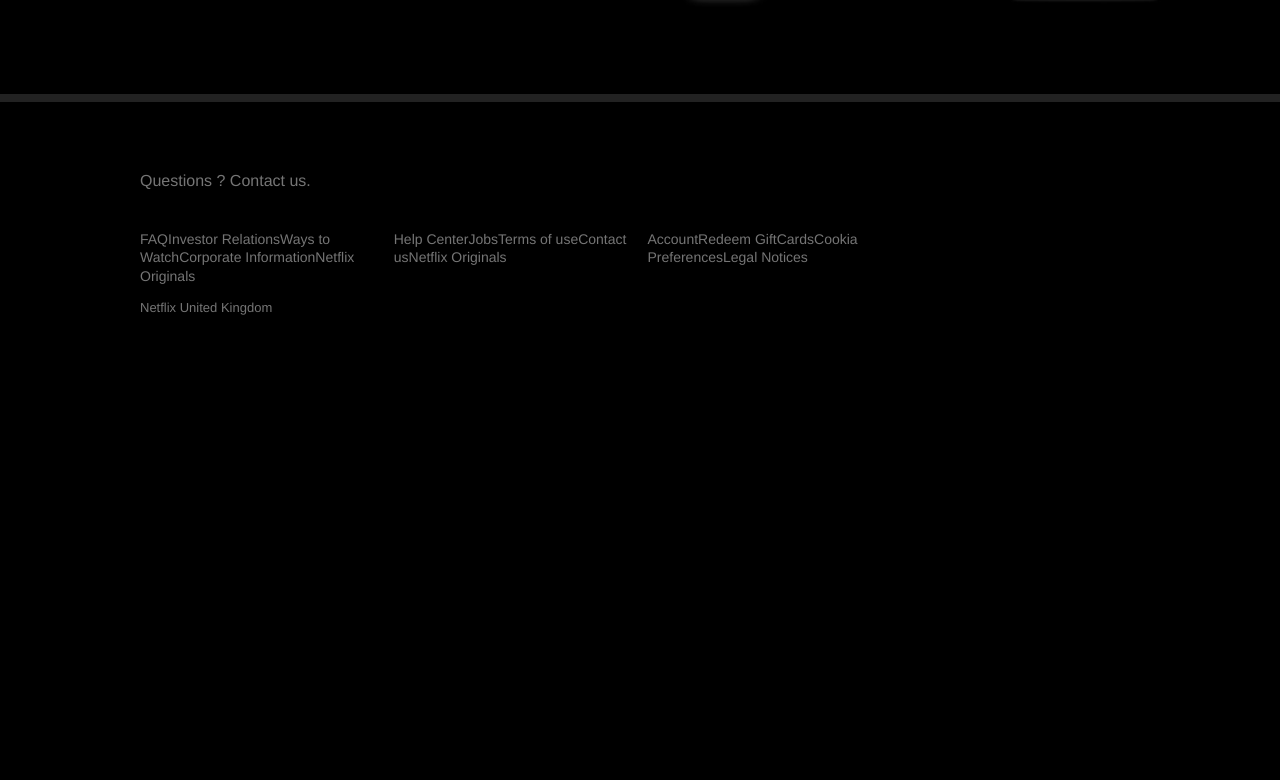
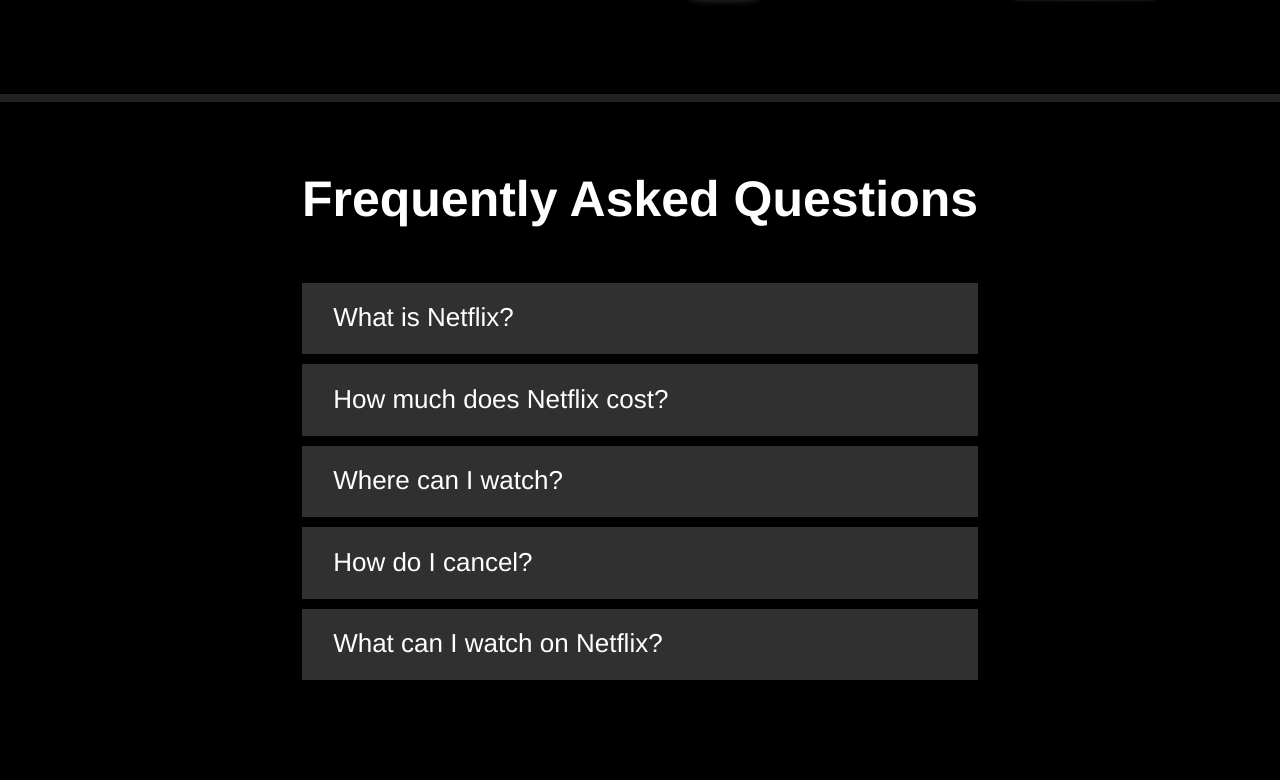
Before and after one commit to aleff25/netflix-clone, a React (Create React App) app: page / in a window 1280 px wide. Shown: the part 1500-2280 px from the top of the page. Before the commit the page ends 1926 px from the top, so only its background shows below. Built offline with nearby package versions, Linux system fonts and the light colour scheme.

Commit message:
Faqs componente

```diff
--- a/src/App.js
+++ b/src/App.js
@@ -1,11 +1,13 @@
 import React from 'react';
 import JumbotronContainer from './containers/Jumbotron';
 import FooterContainer from './containers/Footer';
+import FaqsContainer from './containers/Faqs';
 
 function App() {
   return (
     <>
       <JumbotronContainer />
+      <FaqsContainer />
       <FooterContainer />
     </>
   );
--- /dev/null
+++ b/src/components/Accordion/index.js
@@ -0,0 +1,48 @@
+/* eslint-disable no-shadow */
+import React, { useState, useContext, createContext } from 'react';
+
+import {
+  Container, Inner, Title, Frame, Item, Header, Body
+} from './styles';
+
+const ToggleContext = createContext();
+
+function Accordion({ children, ...rest }) {
+  return (
+    <Container {...rest}>
+      <Inner>{children}</Inner>
+    </Container>
+  );
+}
+
+Accordion.Title = function AccordionTitle({ children, ...rest }) {
+  return <Title {...rest}>{ children }</Title>;
+};
+
+Accordion.Frame = function AccordionFrame({ children, ...rest }) {
+  return <Frame {...rest}>{ children }</Frame>;
+};
+
+Accordion.Item = function AccordionItem({ children, ...rest }) {
+  const [toggleShow, setToggleShow] = useState(false);
+
+  return (
+    <ToggleContext.Provider value={{ toggleShow, setToggleShow }}>
+      <Item {...rest}>{ children }</Item>
+    </ToggleContext.Provider>
+  );
+};
+
+Accordion.Header = function AccordionHeader({ children, ...rest }) {
+  const { toggleShow, setToggleShow } = useContext(ToggleContext);
+
+  return <Header onClick={() => setToggleShow((toggleShow) => !toggleShow) } {...rest}>{ children }</Header>;
+};
+
+Accordion.Body = function AccordionBody({ children, ...rest }) {
+  const { toggleShow, setToggleShow } = useContext(ToggleContext);
+
+  return toggleShow ? <Body {...rest}>{ children }</Body> : null;
+};
+
+export default Accordion;
--- /dev/null
+++ b/src/components/Accordion/styles.js
@@ -0,0 +1,95 @@
+import styled from 'styled-components/macro';
+
+export const Container = styled.div`
+  display: flex;
+  border-bottom: 8px solid #222;
+`;
+
+export const Frame = styled.div`
+  margin-bottom: 40px;
+`;
+
+export const Inner = styled.div`
+  display: flex;
+  padding: 70px 45px;
+  flex-direction: column;
+  max-width: 815px;
+  margin: auto;
+`;
+
+export const Title = styled.h1`
+  font-size: 50px;
+  line-height: 1.1;
+  margin-top: 0;
+  margin-bottom: 8px;
+  color: white;
+  text-align: center;
+  @media (max-width: 600px) {
+    font-size: 35px;
+  }
+`;
+
+export const Item = styled.div`
+  color: white;
+  margin: auto;
+  margin-bottom: 10px;
+  max-width: 728px;
+  width: 100%;
+  &:first-of-type {
+    margin-top: 3em;
+  }
+  &:last-of-type {
+    margin-bottom: 0;
+  }
+`;
+
+export const Header = styled.div`
+  display: flex;
+  justify-content: space-between;
+  cursor: pointer;
+  margin-bottom: 1px;
+  font-size: 26px;
+  font-weight: normal;
+  background: #303030;
+  padding: 0.8em 1.2em 0.8em 1.2em;
+  user-select: none;
+  align-items: center;
+  img {
+    filter: brightness(0) invert(1);
+    width: 24px;
+    user-select: none;
+    @media (max-width: 600px) {
+      width: 16px;
+    }
+  }
+  @media (max-width: 600px) {
+    font-size: 16px;
+  }
+`;
+
+export const Body = styled.div`
+  font-size: 26px;
+  font-weight: normal;
+  line-height: normal;
+  background: #303030;
+  white-space: pre-wrap;
+  user-select: none;
+  overflow: hidden;
+  &.closed {
+    max-height: 0;
+    overflow: hidden;
+    transition: max-height 0.25s cubic-bezier(0.5, 0, 0.1, 1);
+  }
+  &.open {
+    max-height: 1200px;
+    transition: max-height 0.25s cubic-bezier(0.5, 0, 0.1, 1);
+  }
+  span {
+    display: block;
+    padding: 0.8em 2.2em 0.8em 1.2em;
+  }
+  @media (max-width: 600px) {
+    font-size: 16px;
+    line-height: 22px;
+  }
+`;
--- a/src/components/Footer/styles.js
+++ b/src/components/Footer/styles.js
@@ -13,7 +13,7 @@ export const Container = styled.div`
 `;
 
 export const Column = styled.div`
-  display: dlex;
+  display: flex;
   flex-direction: column;
   text-align: left;
 `;
--- /dev/null
+++ b/src/containers/Faqs/index.js
@@ -0,0 +1,28 @@
+import React from 'react';
+import Accordion from '../../components/Accordion';
+import faqsData from '../../fixtures/faqs.json';
+
+function FaqsContainer() {
+  return (
+    <Accordion>
+      <Accordion.Title>Frequently Asked Questions</Accordion.Title>
+      <Accordion.Frame>
+        {faqsData.map((item) => (
+          <Accordion.Item key={item.id}>
+            <Accordion.Header>{item.header}</Accordion.Header>
+            <Accordion.Body>{item.body}</Accordion.Body>
+          </Accordion.Item>
+        ))}
+      </Accordion.Frame>
+
+      {/* <OptForm>
+        <OptForm.Input placeholder="Email address" />
+        <OptForm.Button>Try it now</OptForm.Button>
+        <OptForm.Break />
+        <OptForm.Text>Ready to watch? Enter your email to create or restart your membership.</OptForm.Text>
+      </OptForm> */}
+    </Accordion>
+  );
+}
+
+export default FaqsContainer;
```
Also changed, not shown: 1 other file (tests, documents, lock files or other folders).
